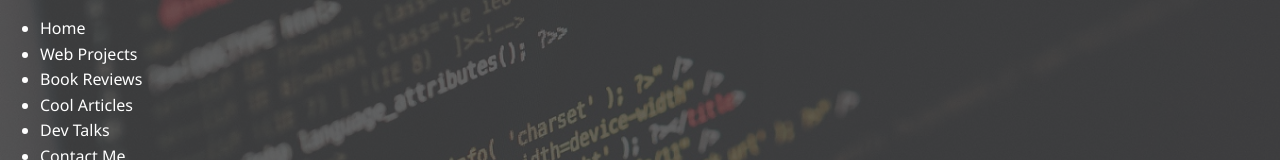
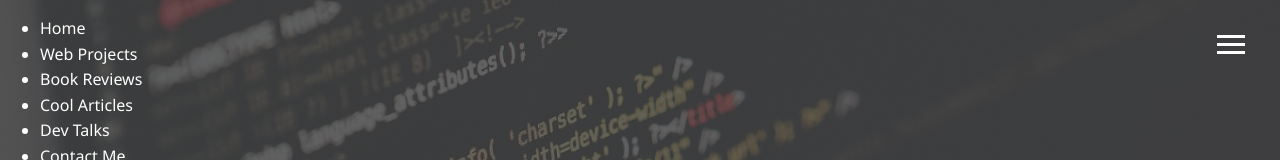
Before and after one commit to viclotana/viclotana.github.io, a website: page dist/index.html in a window 1280 px wide. Shown: the top 160 px of the page. Drawn offline with Linux system fonts and the light colour scheme.

Commit message:
added 3 stripes

```diff
--- a/scss/_menu.scss
+++ b/scss/_menu.scss
@@ -4,4 +4,14 @@
     z-index: 3;
     right: 35px;
     top: 35px;
+    cursor: pointer;
+    @include easeOut;
+
+    .btn-line {
+        width: 28px;
+        height: 3px;
+        margin:0 0 5px 0;
+        background: #fff;
+        @include easeOut;
+    }
 }
```
Also changed, not shown: dist/css/main.css.
